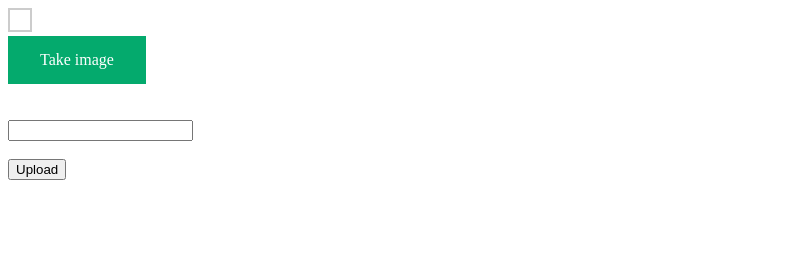
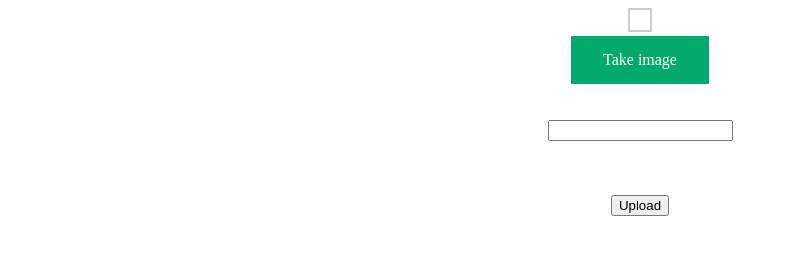
Before and after one commit to Y-Noor/devfest, a plain HTML site: page index.html in a window 1280 px wide. Shown: the whole page, without its empty margins (0-788 px from the left). Drawn offline with nearby package versions, Linux system fonts and the light colour scheme.

Commit message:
centered

```diff
--- a/index.html
+++ b/index.html
@@ -7,6 +7,9 @@
 </head>
 
 <style>
+    body{
+        text-align:center
+    }
     #captured {
             /* Optional: set a max-width to prevent the image from getting too large */
             max-width: 25%;
@@ -45,7 +48,7 @@
 
 <body>
     <div id="captured"></div>
-    <form id="uploadForm" hx-post="/upload" hx-encoding="multipart/form-data">
+    <form id="uploadForm" hx-post="/upload" hx-encoding="multipart/form-data" hx-swap="innerHTML">
         <div>
             <label for="environment" id="btn">Take image</label>
             <input type="file" id="environment" name="image" accept="image/*" capture="environment" required onchange="handleImageUpload(event)">
@@ -55,6 +58,9 @@
         <br>
 
         <input type="text" name="prmpt" required>
+        <br>
+        <br>
+        <div id="response"></div>
         <br>
         <br>
         <button type="submit">Upload</button>
```
